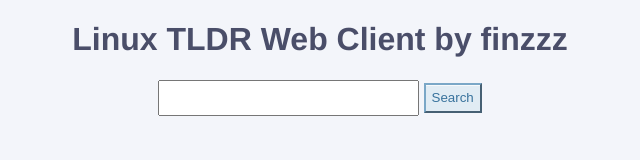
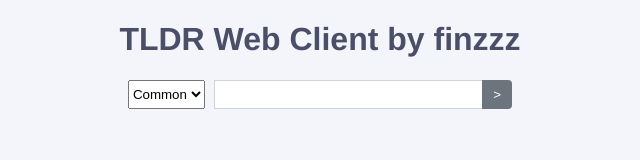
Before and after one commit to finzzz/tldr, a plain HTML site: page index.html in a window 1280 px wide. Shown: the whole page, without its empty margins (320-960 px from the left). Drawn offline with Linux system fonts and the light colour scheme.

Commit message:
various fixes

```diff
--- a/index.html
+++ b/index.html
@@ -11,17 +11,31 @@
             font-family: "Source Sans Pro", Helvetica, Arial, sans-serif;
         }
 
+        #os {
+            height: 1.8rem;
+            padding: 1px 0px;
+        }
+
         #command {
+            height: 1.55rem;
             width: 20%;
-            height: 30px;
+            border-color: #fff;
+            border: 1px solid #ced4da;
+            margin-left: 5px;
+            padding-left: 0.75rem;
         }
 
         #search_btn {
-            color: #39739d;
-            background-color: #e1ecf4;
-            border-color: #7aa7c7;
-            box-shadow: inset 0 1px 0 0 rgba(255,255,255,0.7);
-            height: 30px;
+            color: #fff;
+            background-color: #6c757d;
+            border-color: #6c757d;
+            border: 1px solid transparent;
+            border-radius: .25rem;
+            border-top-left-radius: 0;
+            border-bottom-left-radius: 0;
+            height: 1.8rem;
+            width: 30px;
+            margin-left: -1px;
         }
 
         #content {
@@ -29,32 +43,44 @@
             padding-right:5%;
         }
     </style>
-    <title>Linux TLDR Web Client by finzzz</title>
+    <title>TLDR Web Client by finzzz</title>
 </head>
 <body>
     <div align=center>
-        <h1>Linux TLDR Web Client by finzzz</h1>
-        <input type="text" id="command"/>  <button id=search_btn onclick="search()">Search</button>
+        <h1>TLDR Web Client by finzzz</h1>
+        <select id="os" onchange="changeContent('command');">
+            <option value="common">Common</option>
+            <option value="linux">Linux</option>
+            <option value="osx">OSX</option>
+            <option value="sunos">Sun OS</option>
+            <option value="windows">Windows</option>
+        </select>
+        <input type="text" id="command"/><button id=search_btn onclick="search()">></button>
     </div>
     <div id="content"></div>
 
     <script src="highlight.min.js"></script> <!-- https://highlightjs.org -->
     <script src="marked.min.js"></script> <!-- https://github.com/markedjs/marked -->
     <script>
+        // clear on refresh
+        document.getElementById("os").selectedIndex = 0;
+        document.getElementById('command').value = ""
+
         function search(){
             var path = "tldr/pages/"
-            var subfolders = ["common","linux"];
+            var subfolders = document.getElementById("os").value
             var command = document.getElementById("command").value
-            subfolders.forEach(function check(f){
-                var url = path + f + "/" + command + ".md"
-                fetch(url + "?v=" + random())
+            var url = path + subfolders + "/" + command + ".md"
+
+            localStorage.setItem("command", command)
+
+            fetch(url)
             .then((resp)=>{
                 if (resp.status != "404"){
                     get(url)
                 }else{
                     document.getElementById('content').innerHTML = marked("# Not Found")
                 }
-                })
             })
         }
 
@@ -70,34 +96,29 @@
                     })
                     hljs.highlightBlock(block)
                 })
-                document.getElementById('command').value = ""
             })
-        }
-
-        function random(length = 8){
-            // Declare all characters
-            let chars = 'ABCDEFGHIJKLMNOPQRSTUVWXYZabcdefghijklmnopqrstuvwxyz0123456789';
-
-            // Pick characers randomly
-            let str = '';
-            for (let i = 0; i < length; i++) {
-            str += chars.charAt(Math.floor(Math.random() * chars.length));
-            }
-
-            return str;
 
         }
 
-    </script>
-    <script>
+        function getSavedValue(v){
+            if (!localStorage.getItem(v)) {
+                return ""
+            }
+            return localStorage.getItem(v)
+        }
+
+        function changeContent(id){
+            document.getElementById(id).innerHTML = getSavedValue(id)
+        }
+
         // trigger on enter
         document.getElementById("command")
         .addEventListener("keyup", function(event) {
             if (event.keyCode === 13) {
-                event.preventDefault();
-                document.getElementById("search_btn").click();
+                event.preventDefault()
+                document.getElementById("search_btn").click()
             }
-        });
+        })
     </script>
 </body>
 </html>
```
Lines whose indentation alone changed are shown as unchanged.
